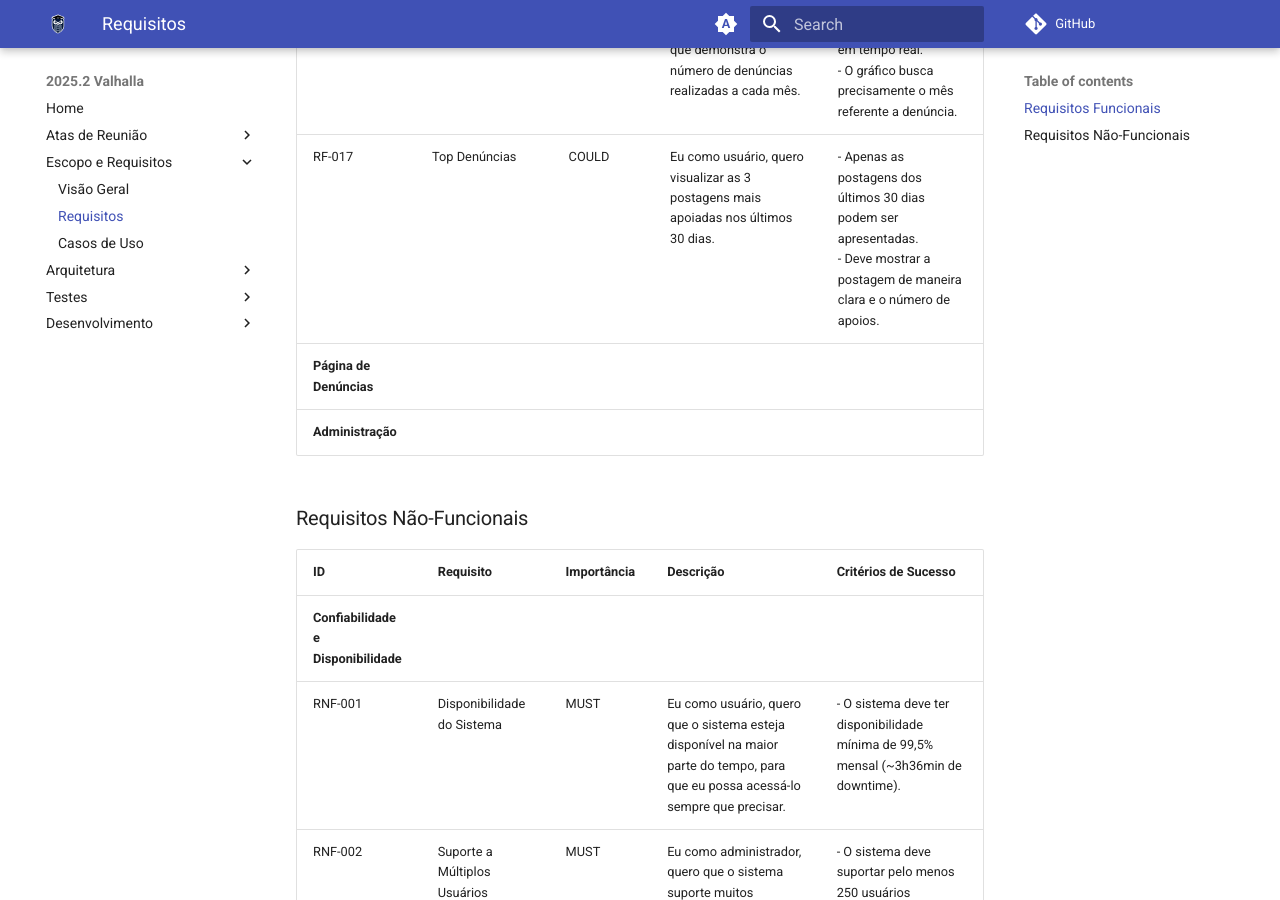
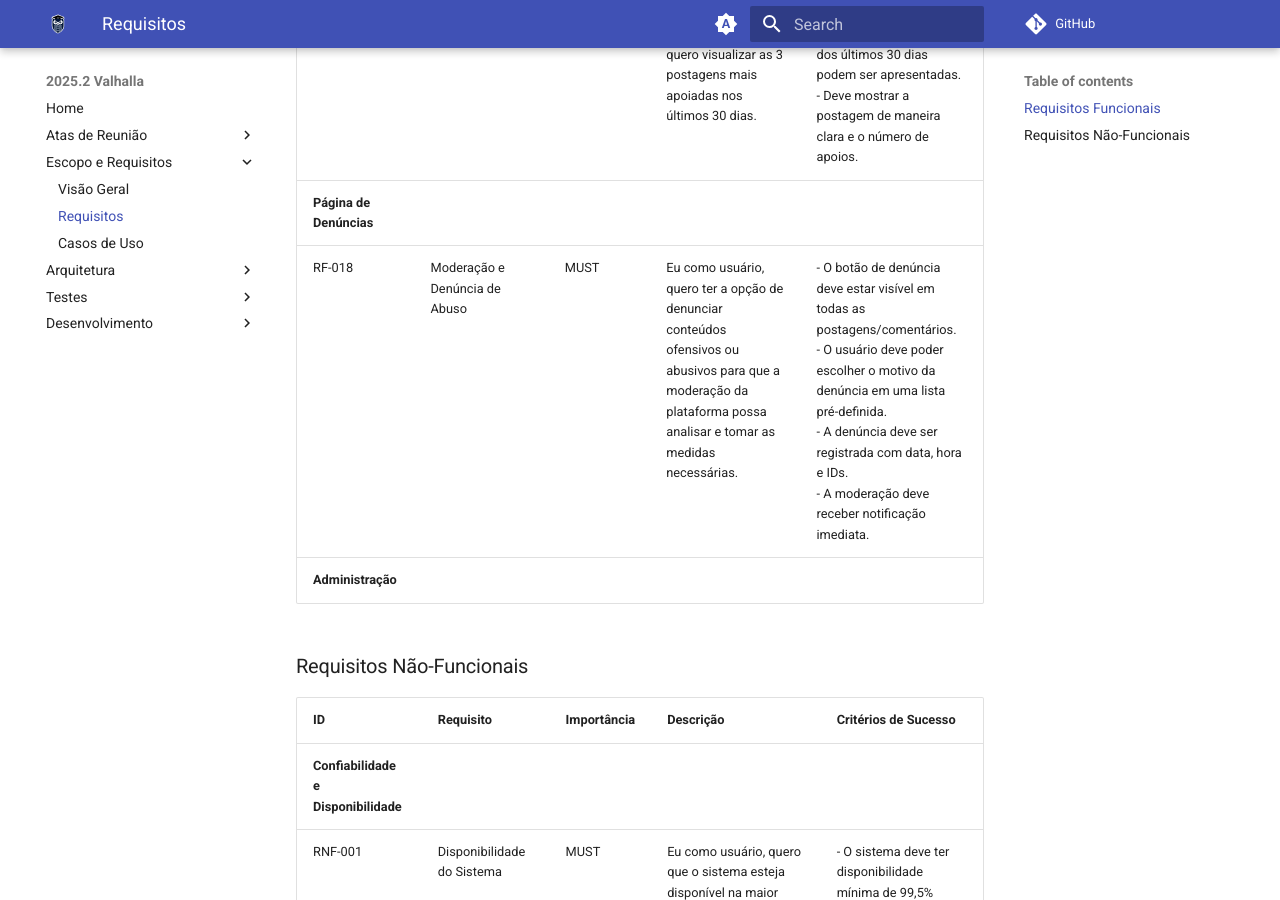
Before and after one commit to fga-eps-mds/2025.2-Valhalla-Docs, an MkDocs documentation site: the page built from docs/escopo-requisitos/Requisitos.md, in a window 1280 px wide and 900 px high, scrolled down 4031 px. Built offline with MkDocs 1.6.1 and Material for MkDocs 9.7.7, drawn with Linux system fonts in a browser that asks for light colours; comment, search, counter and statistics services are not loaded.

Commit message:
doc - preenche RF 018 da Página de Denúncias
Co-authored-by: Devv-Antonio <Devv-Antonio@users.noreply.github.com>

```diff
--- a/docs/escopo-requisitos/Requisitos.md
+++ b/docs/escopo-requisitos/Requisitos.md
@@ -28,6 +28,7 @@ Esta tabela lista todos os requisitos do projeto, sua prioridade e descrição d
 | RF-016 | Linha do Tempo de Denúncias | SHOULD | Eu como usuário, quero visualizar um gráfico que demonstra o número de denúncias realizadas a cada mês. | - O gráfico é claro, intuitivo e atualizado em tempo real.<br>- O gráfico busca precisamente o mês referente a denúncia. |
 | RF-017 | Top Denúncias | COULD | Eu como usuário, quero visualizar as 3 postagens mais apoiadas nos últimos 30 dias. | - Apenas as postagens dos últimos 30 dias podem ser apresentadas.<br>- Deve mostrar a postagem de maneira clara e o número de apoios. |
 | **Página de Denúncias** | | | | |
+| RF-018 | Moderação e Denúncia de Abuso | MUST | Eu como usuário, quero ter a opção de denunciar conteúdos ofensivos ou abusivos para que a moderação da plataforma possa analisar e tomar as medidas necessárias. | - O botão de denúncia deve estar visível em todas as postagens/comentários.<br>- O usuário deve poder escolher o motivo da denúncia em uma lista pré-definida.<br>- A denúncia deve ser registrada com data, hora e IDs.<br>- A moderação deve receber notificação imediata. |
 | **Administração** | | | | |
 
 ### Requisitos Não-Funcionais
```
